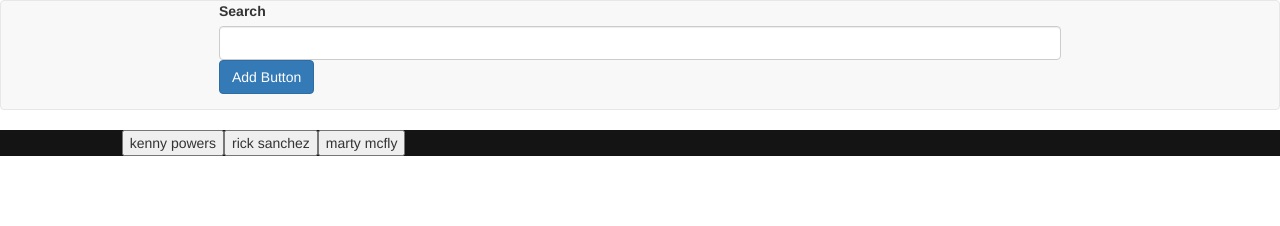
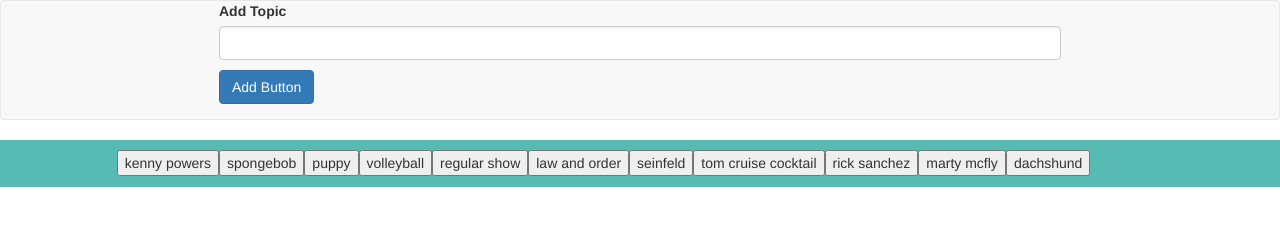
Before and after one commit to misterfoxy/gifSearch, a plain HTML site: page index.html in a window 1280 px wide. Drawn offline with nearby package versions, Linux system fonts and the light colour scheme.

Commit message:
added more styling to elements:

```diff
--- a/assets/css/style.css
+++ b/assets/css/style.css
@@ -4,10 +4,20 @@
 }
 
 .container-fluid{
-  background-color: #141414;
+  background-color: #57bab3;
 }
 
 .resultGif{
   padding: 10px 5px 10px 5px;
   margin: 10px 10px 10px 10px;
 }
+
+#button-row{
+  padding: 10px 0 10px 0;
+  margin-left: 10px;
+  border-radius: 10px;
+}
+
+#addTopic{
+  margin-top: 10px;
+}
--- a/assets/javascript/script.js
+++ b/assets/javascript/script.js
@@ -4,7 +4,8 @@ var imgSRC;
 var stillURL;
 var dataState;
 
-var topics = ['kenny powers', 'rick sanchez', 'marty mcfly'];
+var topics = ['kenny powers', 'spongebob', 'puppy', 'volleyball', 'regular show', 'law and order', 'seinfeld', 'tom cruise cocktail',
+'rick sanchez', 'marty mcfly', 'dachshund'];
 
 function renderButtons(){
   $('#button-row').empty();
@@ -18,6 +19,7 @@ function renderButtons(){
 }
 
 $(document).ready(function() {
+
 
 
   renderButtons();
@@ -43,7 +45,6 @@ $(document).ready(function() {
       url:queryURL,
       method: "GET"
     }).done(function(response){
-console.log(response);
 
       for (var i = 0; i<response.data.length;i++){
         dataState = "still";
@@ -83,5 +84,6 @@ console.log(response);
 
 
   }
+
   $(document).on("click", ".topic", loadGifs);
 });
--- a/index.html
+++ b/index.html
@@ -15,7 +15,7 @@
 
         <div class="col-md-8">
           <div class = "form-group">
-            <label for="searchTerm">Search</label>
+            <label for="searchTerm">Add Topic</label>
             <input type ="text" class = "form-control" id="searchTerm">
             <button id="addTopic" type="button" class = "btn btn-primary">Add Button</button>
           </div>
@@ -28,6 +28,7 @@
 
       </div>
     </nav>
+
     <div class="container-fluid">
       <div class="row">
         <div class="col-md-1">
```
